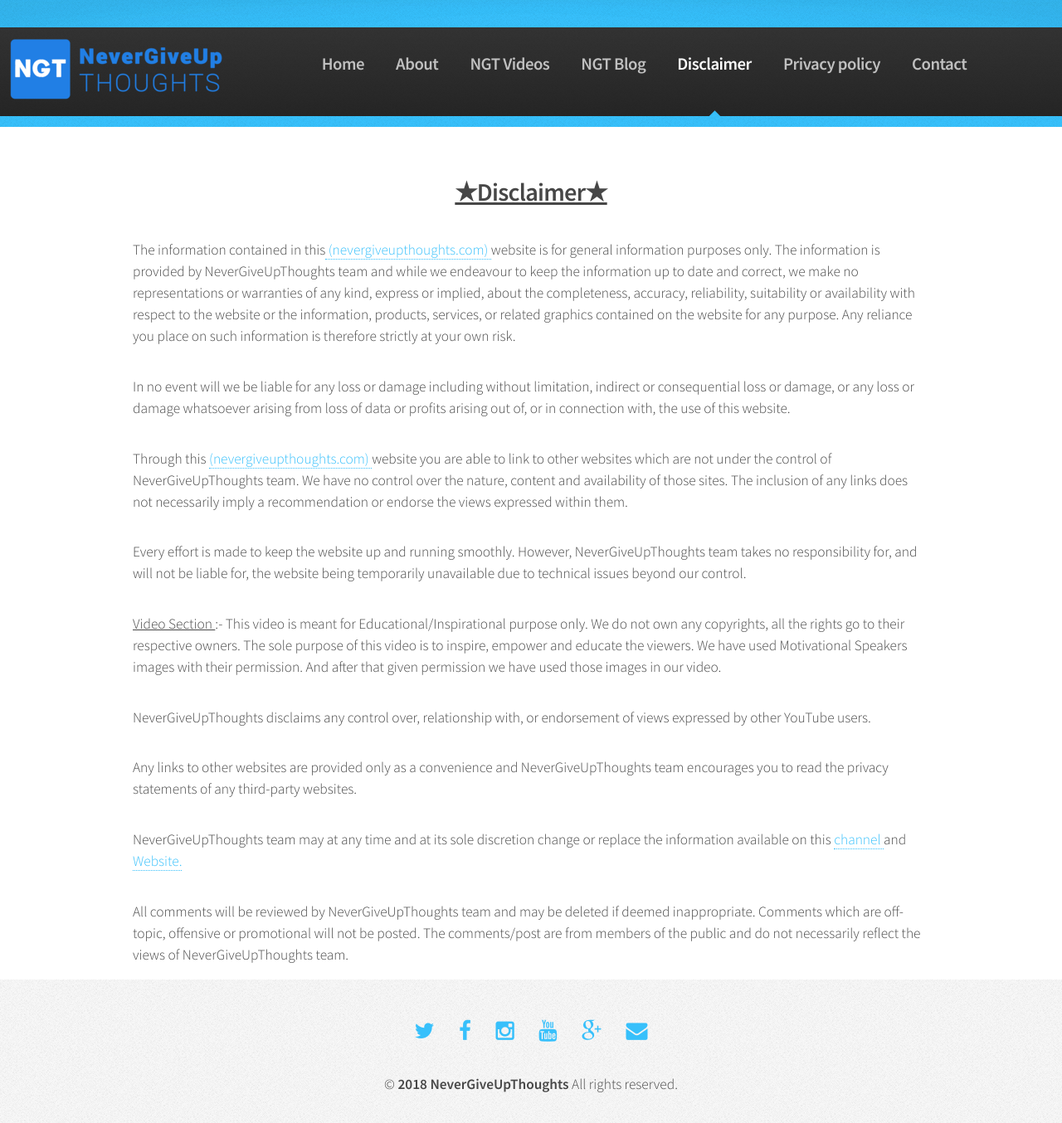
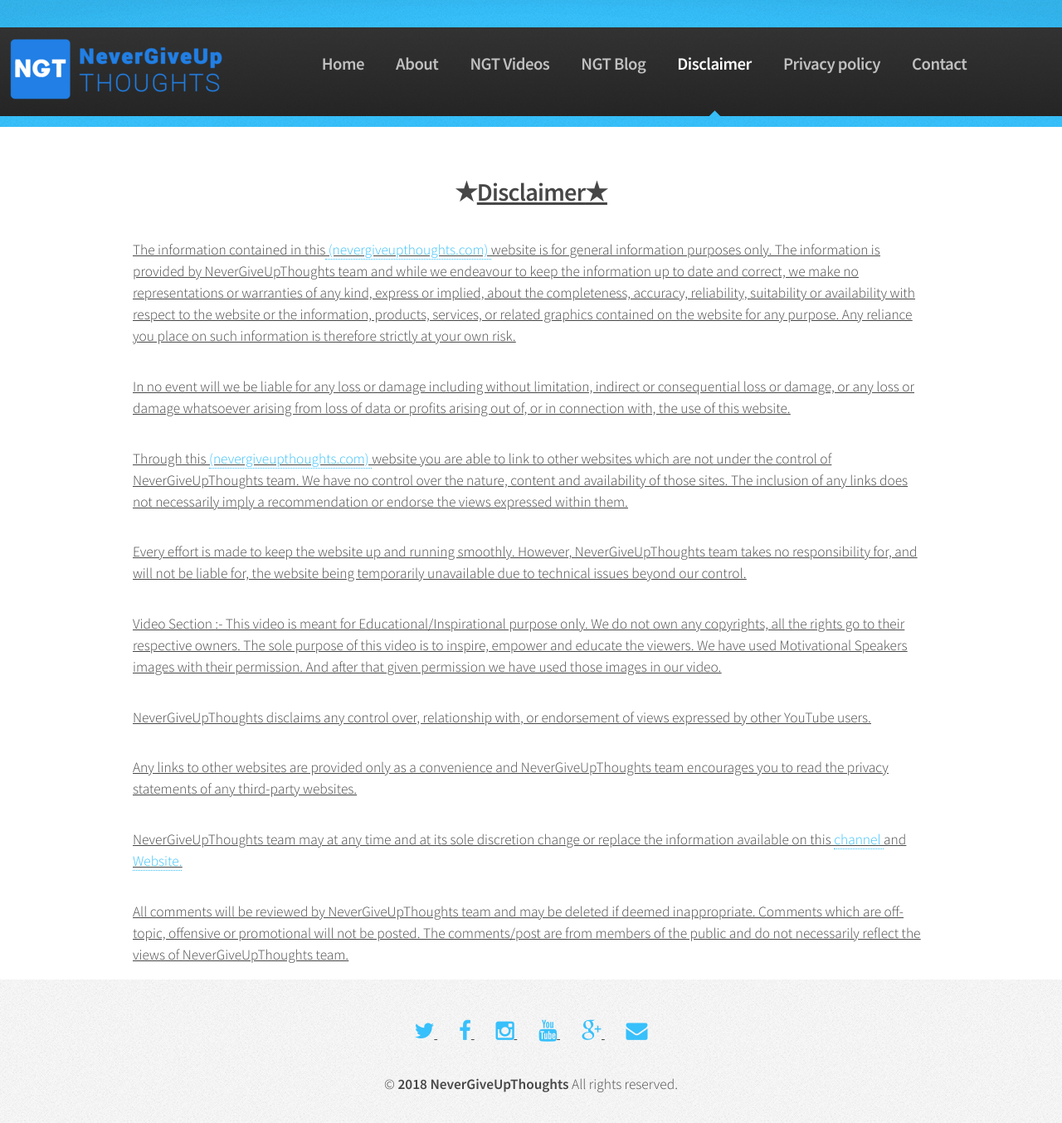
Before and after one commit to NeverGiveUpThoughts/ngt.github.io, a Jekyll site: the page built from disclaimer.html, in a window 1280 px wide. Shown: the whole page at 83% size. Built offline with Jekyll 4.4.1, drawn with Linux system fonts in a browser that asks for light colours.

```diff
--- a/disclaimer.html
+++ b/disclaimer.html
@@ -12,7 +12,7 @@ layout: default
 
 					<article style=text-align:left;>
 						<header style=text-align:center;>
-							<h2><b><u>★Disclaimer★</u></b></h2>
+							<h2><b>★<u>Disclaimer<u>★</b></h2>
 
 						</header>
 
```
